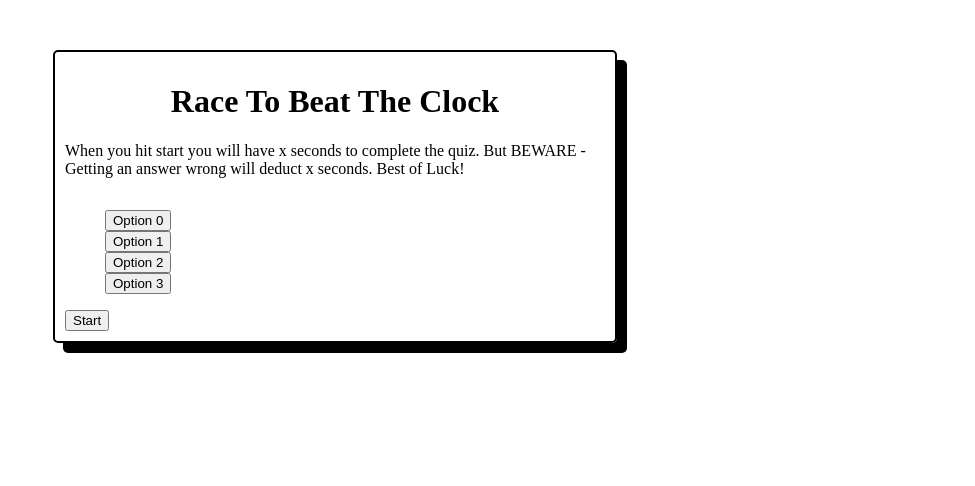
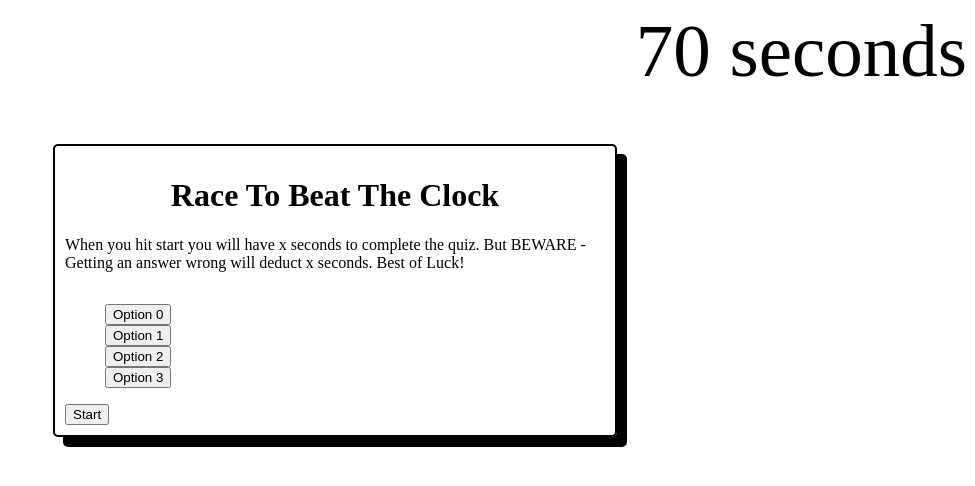
Before and after one commit to AClevel5/Timed-Quiz, a plain HTML site: page index.html in a window 1280 px wide. Shown: the whole page, without its empty margins (305-1280 px from the left). Drawn offline with Linux system fonts and the light colour scheme.

Commit message:
Add timer in script and style

```diff
--- a/assets/css/style.css
+++ b/assets/css/style.css
@@ -35,3 +35,11 @@ h1 {
 ol {
     list-style: none;
 }
+
+timer {
+    font-size: 75px;
+    display: flex;
+    align-items: right;
+    justify-content: right;
+
+}
--- a/assets/javascript/script.js
+++ b/assets/javascript/script.js
@@ -1,4 +1,5 @@
 //Declare Variables
+var timerEl = document.querySelector("timer")
 //Score & Time
 //Starting Time
 
@@ -7,34 +8,31 @@
 let question = document.createElement("p")
 
 const questions = {
-    Question1:"Ask question here",
-    Answer1:["strings","of","answers here"]
+  Question1: "Ask question here",
+  Answer1: ["strings", "of", "answers here"]
 }
 
 //Hide start button/ Start button start time
 
 //clear page div.welcome cleared - html div welcome and button element
 
-// countdownloop cant go below 0
+//Start a Countdown Timer 75 seconds. Time can't go below 0. At 0 timer disapears.
 
-function countdown() {
+function countDown() {
   var timeLeft = 75;
-
-    // TODO: Use the `setInterval()` method to call a function to be executed every 1000 milliseconds
   var timeInterval = setInterval(function () {
-
-      if(timeLeft === 0) {
+    if (timeLeft > 0) {
       timeLeft--;
-         //timerEl.textContent = timeLeft + " seconds";
-         //countDown.appendChild(timer);
+      timerEl.textContent = timeLeft + " seconds";
     }
-      else{
+    else {
       clearInterval(timeInterval)
+      timerEl.textContent = ""
     }
-
   }, 1000);
-
 }
+// Will end up calling countdown() on start button click
+countDown()
 
 // question
 
--- a/index.html
+++ b/index.html
@@ -9,6 +9,7 @@
 </head>
 <body>
 
+    <timer></timer>
 
     <main class="welcome">
         <h1>Race To Beat The Clock</h1>
```
Lines whose indentation alone changed are shown as unchanged.
